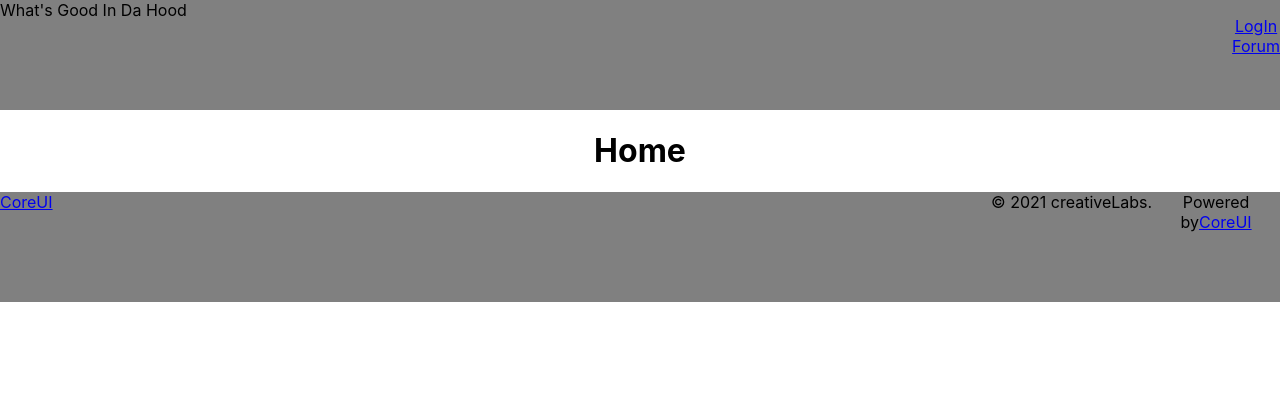
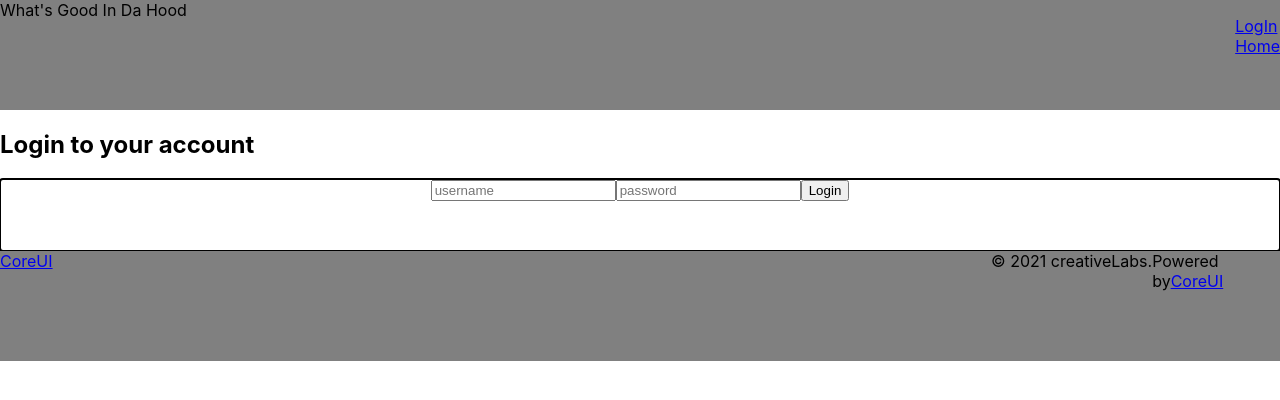
Before and after one commit to jleebootcamp/goodhood, a React (Create React App) app: page /Login in a window 1280 px wide. Shown: the top 400 px of the page. Built offline with nearby package versions, Linux system fonts and the light colour scheme.

Commit message:
Got links to pages in Header working.

```diff
--- a/src/App.js
+++ b/src/App.js
@@ -1,22 +1,30 @@
 //import logo from "./logo.svg";
 import "./App.css";
 import React, { useState } from "react";
+import { BrowserRouter as Router, Routes, Route } from "react-router-dom";
 import Header from "./components/header/header.js";
 import Footer from "./components/footer/footer.js";
+import Login from "./pages/login";
 import Home from "./pages/home/home.js";
-// import Forum from "./pages/forum/forum.js";
 
 function App() {
-  const [currentPage, setCurrentPage] = useState("Home");
+  const [currentPage, setCurrentPage] = useState("Login");
+  console.log(11, currentPage);
 
   return (
-    <div className="App">
-      <Header currentPage={currentPage} setCurrentPage={setCurrentPage} />
-      {currentPage === "Home" && <Home />}
-      {/* {currentPage === "Forum" && <Forum />} */}
+    <Router>
+      <div className="flex-column justify-flex-start min-100-vh">
+        <Header />
+        <div className="container">
+          <Routes>
+            <Route path="/Login" element={<Login />} />
 
-      <Footer />
-    </div>
+            <Route path="/Home" element={<Home />} />
+          </Routes>
+        </div>
+        <Footer />
+      </div>
+    </Router>
   );
 }
 
--- a/src/components/header/header.js
+++ b/src/components/header/header.js
@@ -1,33 +1,31 @@
 import "./header.css";
-// import Navbar from "../navbar/navbar.js";
-import React, { useState } from "react";
+import { Link } from "react-router-dom";
 
 export default function Header({ currentPage, setCurrentPage }) {
+  console.log(6, currentPage);
   return (
     <div className="header">
       <a className="headerTitle">What's Good In Da Hood</a>
       <ul className="header-nav mr-auto">
         <li className="nav-item active">
-          <a
+          <Link
             className="nav-link"
             name="top"
-            aria-current="page"
-            href="#Top"
+            to="Login"
             onClick={() => setCurrentPage("LogIn")}
           >
             LogIn
-          </a>
+          </Link>
         </li>
         <li className="nav-item active">
-          <a
+          <Link
             className="nav-link"
             name="top"
-            aria-current="page"
-            href="#Top"
-            onClick={() => setCurrentPage("LogIn")}
+            to="Home"
+            onClick={() => setCurrentPage("Home")}
           >
-            Forum
-          </a>
+            Home
+          </Link>
         </li>
       </ul>
     </div>
--- a/src/pages/login.js
+++ b/src/pages/login.js
@@ -1,17 +1,19 @@
 import "./login.css";
 import React from "react";
 
-const login = () => {
+const Login = () => {
   return (
-<div class="log-form">
-<h2>Login to your account</h2>
-<form class="login">
-  <input type="text" title="username" placeholder="username" />
-  <input type="password" title="username" placeholder="password" />
-  <button type="submit" class="btn">Login</button>
-</form>
-</div>
+    <div className="log-form">
+      <h2>Login to your account</h2>
+      <form className="login">
+        <input type="text" title="username" placeholder="username" />
+        <input type="password" title="username" placeholder="password" />
+        <button type="submit" className="btn">
+          Login
+        </button>
+      </form>
+    </div>
   );
 };
 
-export default login;
+export default Login;
```
Also changed, not shown: package.json (+5 -3 lines), src/components/navbar/navbar.css (deleted), src/components/navbar/navbar.js (added), 1 other file (tests, documents, lock files or other folders).
